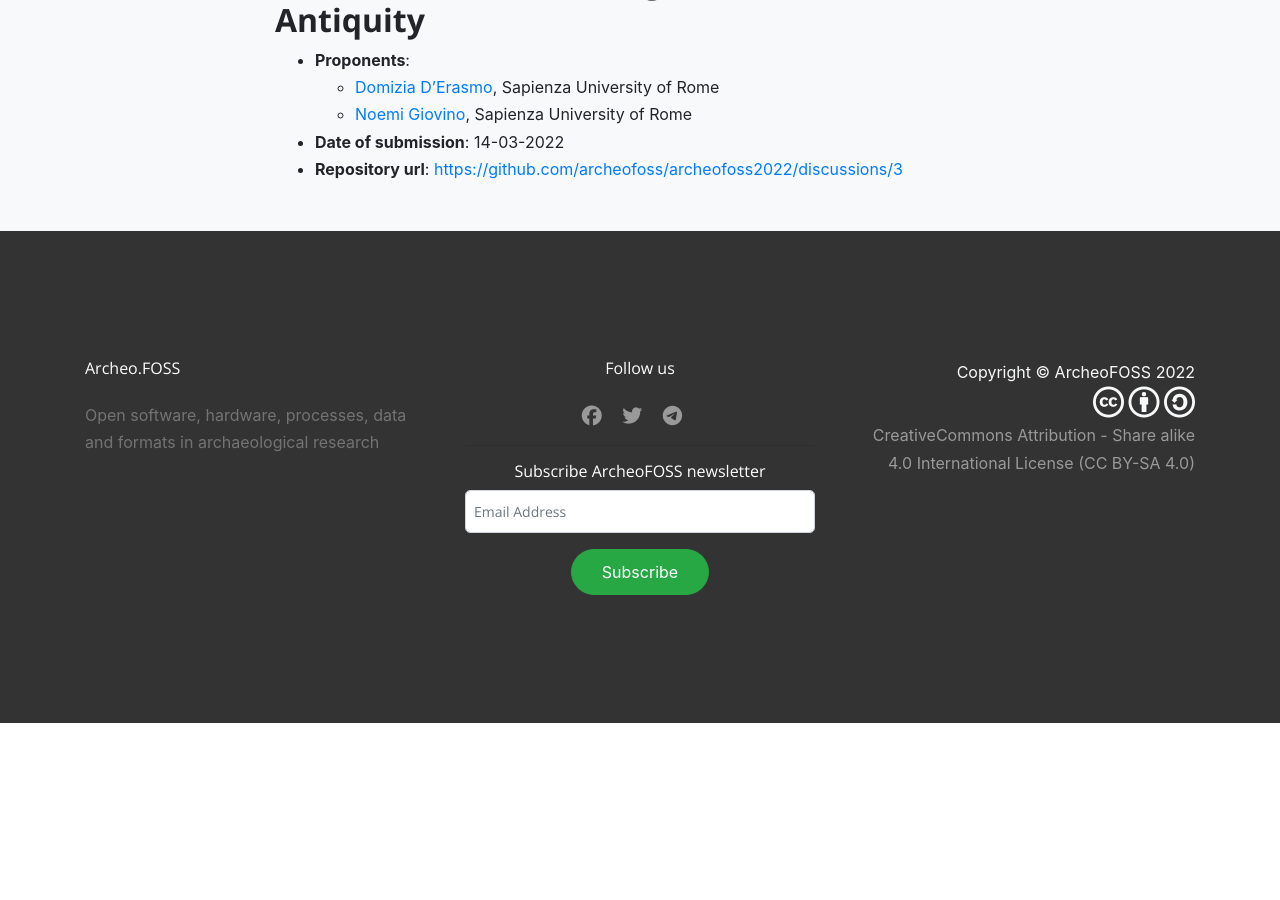
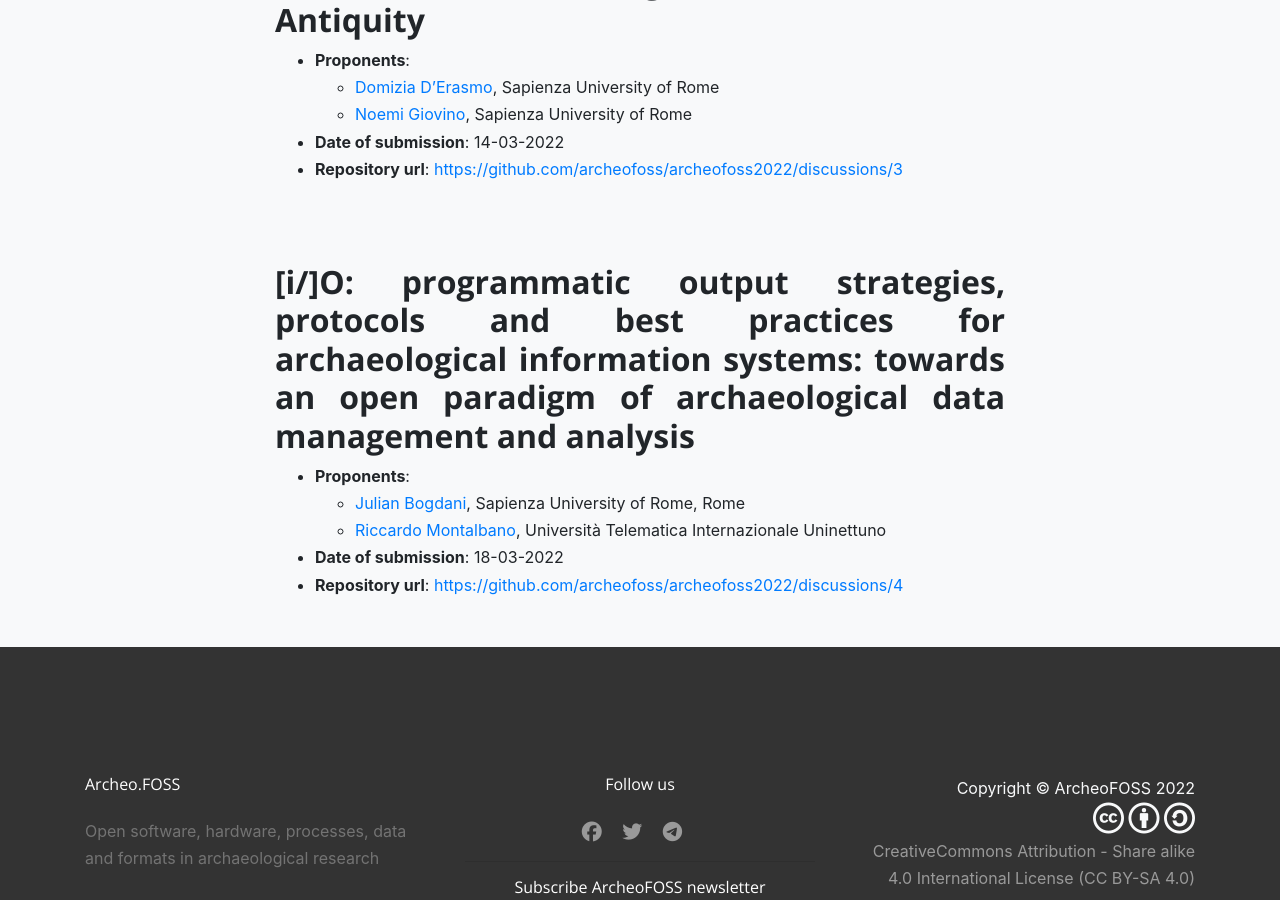
Before and after one commit to archeofoss/archeofoss, a Jekyll site: the page built from 2022/panel-proposals.md, in a window 1280 px wide and 900 px high, scrolled down 1004 px. Built offline with Jekyll 4.4.1, drawn with Linux system fonts in a browser that asks for light colours; nearby versions of some CDN libraries; before the commit the page ends 1727 px from its top, so only the background shows below that.

Commit message:
aggiunto panel #3 Bogdani-Montalbano

```diff
--- a/2022/panel-proposals.md
+++ b/2022/panel-proposals.md
@@ -23,3 +23,11 @@ For the 2022 edition, a [**special repository**](https://github.com/archeofoss/a
   - [Noemi Giovino](mailto:noemi.giovino@uniroma1.it), Sapienza University of Rome
 - **Date of submission**: 14-03-2022
 - **Repository url**: [https://github.com/archeofoss/archeofoss2022/discussions/3](https://github.com/archeofoss/archeofoss2022/discussions/3)
+
+## [i/]O: programmatic output strategies, protocols and best practices for archaeological information systems: towards an open paradigm of archaeological data management and analysis
+
+- **Proponents**:
+  - [Julian Bogdani](mailto:julian.bogdani@uniroma1.it), Sapienza University of Rome, Rome
+  - [Riccardo Montalbano](mailto:ricca.montalbano@gmail.com), Università Telematica Internazionale Uninettuno
+- **Date of submission**: 18-03-2022
+- **Repository url**: [https://github.com/archeofoss/archeofoss2022/discussions/4](https://github.com/archeofoss/archeofoss2022/discussions/4)
```
